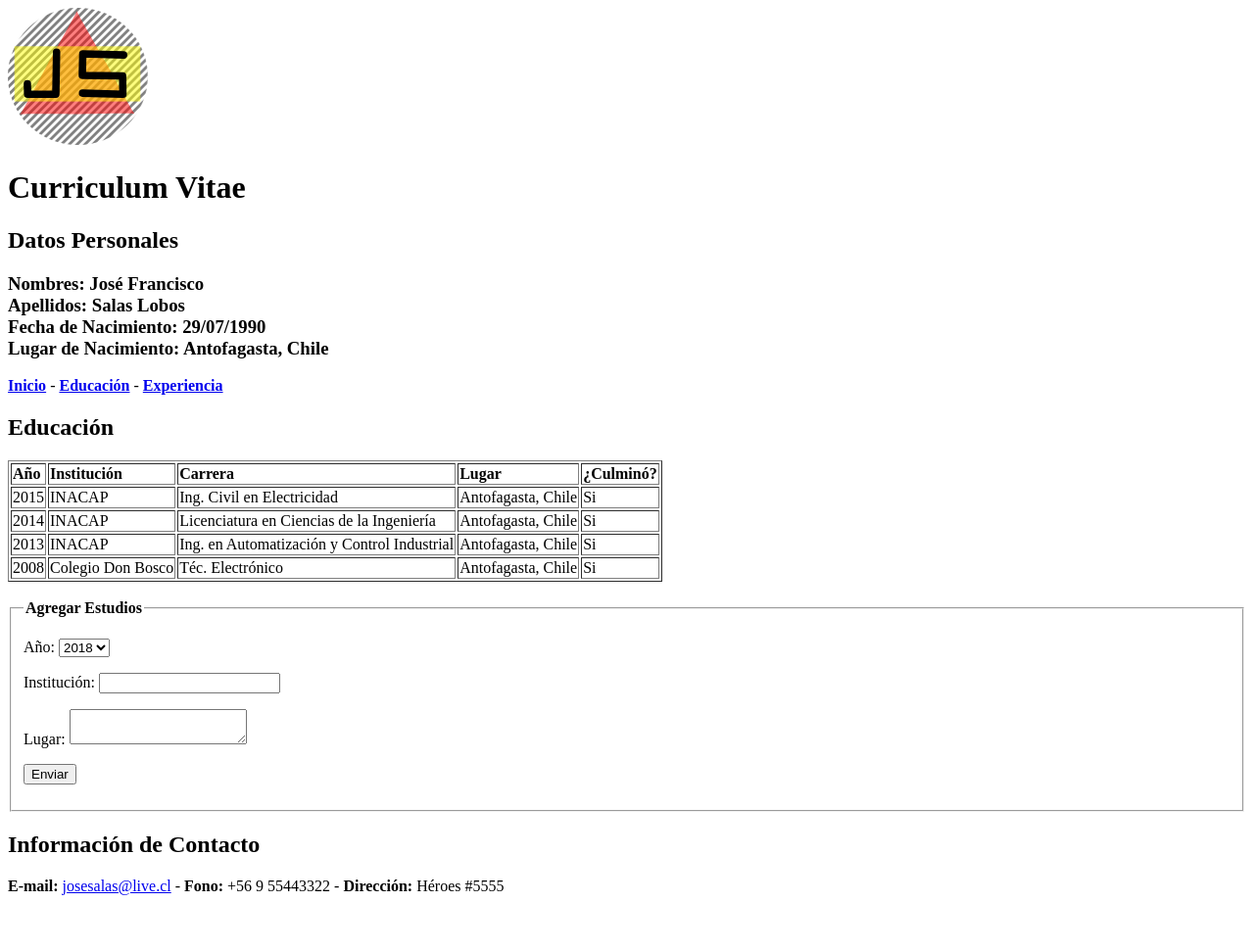
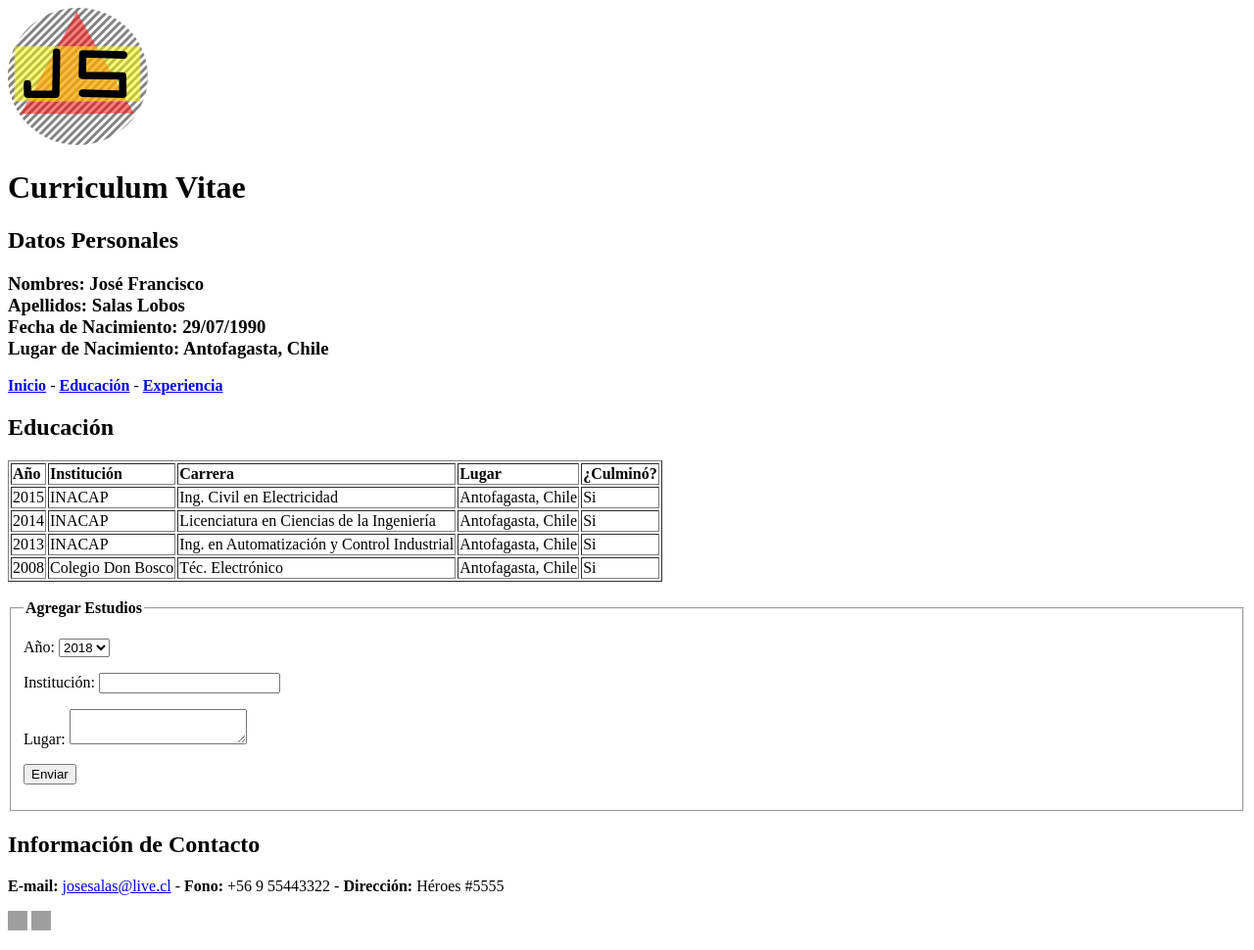
Before and after one commit to JoseFranciscoS/FundamentosdeHTML_Jose_Salas, a plain HTML site: page educacion.html in a window 1280 px wide. Shown: the whole page at 98% size. Before the commit the page ends 930 px from the top, so only its background shows below. Drawn offline with Linux system fonts and the light colour scheme; grey boxes are pictures that could not be loaded.

Commit message:
Se agregan iconos de redes sociales en footer

```diff
--- a/educacion.html
+++ b/educacion.html
@@ -237,6 +237,10 @@
 		<p>
 			<strong>E-mail: </strong><a href="mailto:josesalas@live.cl" alt="E-mail" title="E-mail">josesalas@live.cl</a> - <strong>Fono: </strong>+56 9 55443322 - <strong>Dirección: </strong>Héroes #5555
 		</p>
+		<p>
+			<a href="https://www.facebook.com" alt="Facebook" title="Facebook" target="_blank"><img src="https://en.facebookbrand.com/wp-content/themes/fb-branding/prj-fb-branding/assets/images/fb-logo.png" width="20px" height="20px" /></a>
+			<a href="https://twitter.com/" alt="twitter" title="Twitter" target="_blank"><img src="https://pbs.twimg.com/profile_images/1013798240683266048/zRim1x6M_400x400.jpg" width="20px" height="20px" /></a>
+		</p>
 	</footer>
 </body>
 </html>
```
Also changed, not shown: experiencia.html (+4 -0 lines), index.html (+4 -0 lines).
